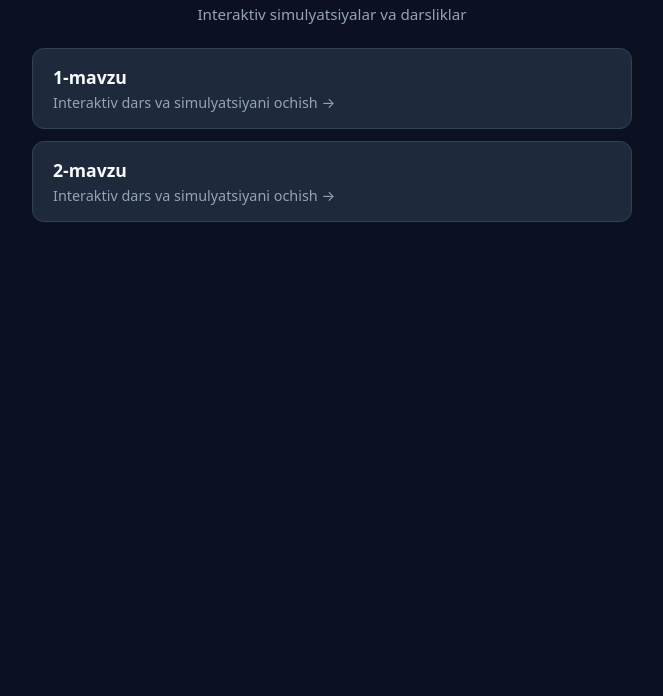
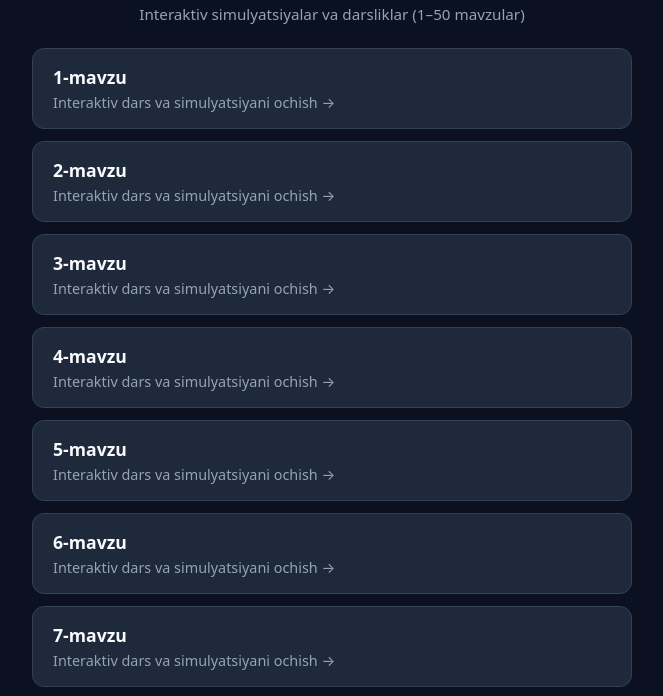
Before and after one commit to XasanovBegzod/astranomiya_11snif, a plain HTML site: page index.html in a window 1280 px wide. Shown: the part 59-755 px from the top of the page, without its empty margins (308-971 px from the left). Drawn offline with Linux system fonts and the light colour scheme.

Commit message:
Update index.html

```diff
--- a/index.html
+++ b/index.html
@@ -35,23 +35,21 @@
 <body>
   <div class="container">
     <h1>Astronomiya 11-sinf</h1>
-    <p class="subtitle">Interaktiv simulyatsiyalar va darsliklar</p>
+    <p class="subtitle">Interaktiv simulyatsiyalar va darsliklar (1–50 mavzular)</p>
 
-    <div class="grid">
-      <!-- 1-mavzu -->
-      <a href="1_mavzu.html" class="card">
-        <div class="card-title">1-mavzu</div>
-        <div class="card-desc">Interaktiv dars va simulyatsiyani ochish →</div>
-      </a>
+    <div class="grid" id="menu"></div>
+  </div>
 
-      <!-- 2-mavzu -->
-      <a href="2_mavzu.html" class="card">
-        <div class="card-title">2-mavzu</div>
-        <div class="card-desc">Interaktiv dars va simulyatsiyani ochish →</div>
-      </a>
-
-      <!-- Keyingi mavzularni qo'shish uchun shu yerdan davom etasiz -->
-    </div>
-  </div>
+  <script>
+    const menu = document.getElementById('menu');
+    for (let i = 1; i <= 50; i++) {
+      menu.innerHTML += `
+        <a href="${i}_mavzu.html" class="card">
+          <div class="card-title">${i}-mavzu</div>
+          <div class="card-desc">Interaktiv dars va simulyatsiyani ochish →</div>
+        </a>
+      `;
+    }
+  </script>
 </body>
 </html>
```
